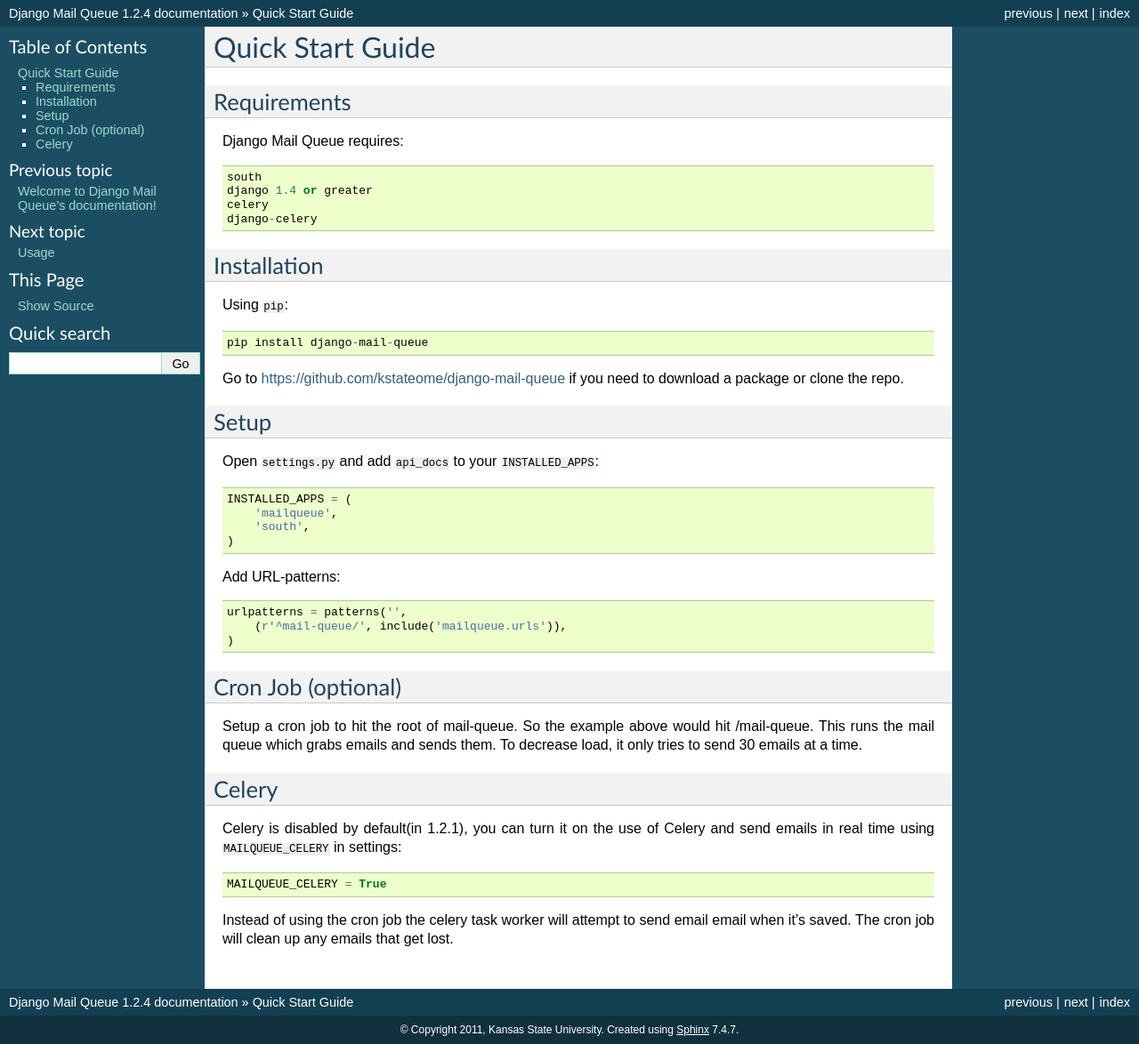
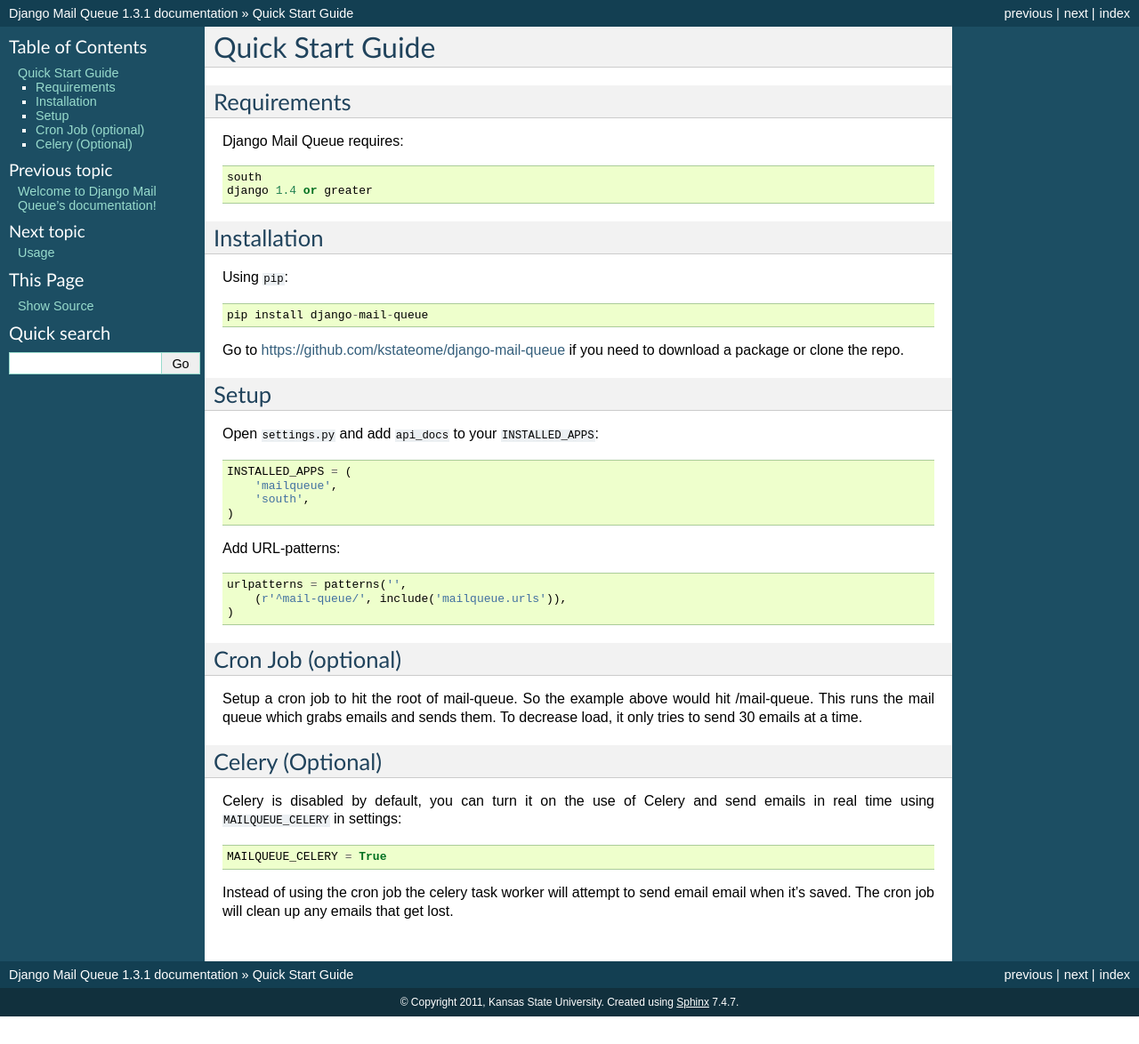
Before and after one commit to dstegelman/django-mail-queue, a Sphinx documentation site: the page built from docs/source/installation.rst, in a window 1280 px wide. Shown: the whole page at 89% size. Built offline with Sphinx 7.4.7, drawn with Linux system fonts in a browser that asks for light colours; after the commit the page ends 1143 px from its top, so only the background shows below that.

Commit message:
upgrade docs, move to 1.3.1.

```diff
--- a/docs/source/conf.py
+++ b/docs/source/conf.py
@@ -48,9 +48,9 @@
 # built documents.
 #
 # The short X.Y version.
-version = '1.2.4'
+version = '1.3.1'
 # The full version, including alpha/beta/rc tags.
-release = '1.2.4'
+release = '1.3.1'
 
 # The language for content autogenerated by Sphinx. Refer to documentation
 # for a list of supported languages.
--- a/docs/source/installation.rst
+++ b/docs/source/installation.rst
@@ -9,9 +9,6 @@
 
     south
     django 1.4 or greater
-    celery
-    django-celery
-
 
 Installation
 ------------
@@ -21,7 +18,6 @@
     pip install django-mail-queue
 
 Go to https://github.com/kstateome/django-mail-queue if you need to download a package or clone the repo.
-
 
 Setup
 -----
@@ -47,10 +43,10 @@
 to send 30 emails at a time.
 
 
-Celery
+Celery (Optional)
 ------
 
-Celery is disabled by default(in 1.2.1), you can turn it on the use of Celery and send emails in real time using ``MAILQUEUE_CELERY`` in settings::
+Celery is disabled by default, you can turn it on the use of Celery and send emails in real time using ``MAILQUEUE_CELERY`` in settings::
 
     MAILQUEUE_CELERY = True
 
--- a/docs/source/license.rst
+++ b/docs/source/license.rst
@@ -2,7 +2,7 @@
 =======
 
 Django Mail Queue - Queue up mail
-Copyright (C) 2012 Kansas State University Web Team
+Copyright (C) 2012 Derek Stegelman
 
 This program is free software; you can redistribute it and/or
 modify it under the terms of the GNU General Public License
--- a/docs/source/usage.rst
+++ b/docs/source/usage.rst
@@ -20,4 +21,4 @@
 
 When save is called, Django will immediately try to send the email.  Should it fail, it will be marked as unsent,
 and wait for the next time the job is called.  Mail Queue sends html emails by default.  I may add functionality to send text emails,
-but it is not present yet.
+but it is not present yet.  Of course, the BCC address is optional, as well as html content.
--- a/setup.py
+++ b/setup.py
@@ -1,6 +1,6 @@
 from setuptools import setup, find_packages
 
-version = '1.3.1b1'
+version = '1.3.1'
 
 setup(name='django-mail-queue',
       version=version,
```
Also changed, not shown: other parts of docs/source/usage.rst (+1 -0 lines), README.md (+8 -1 lines).
